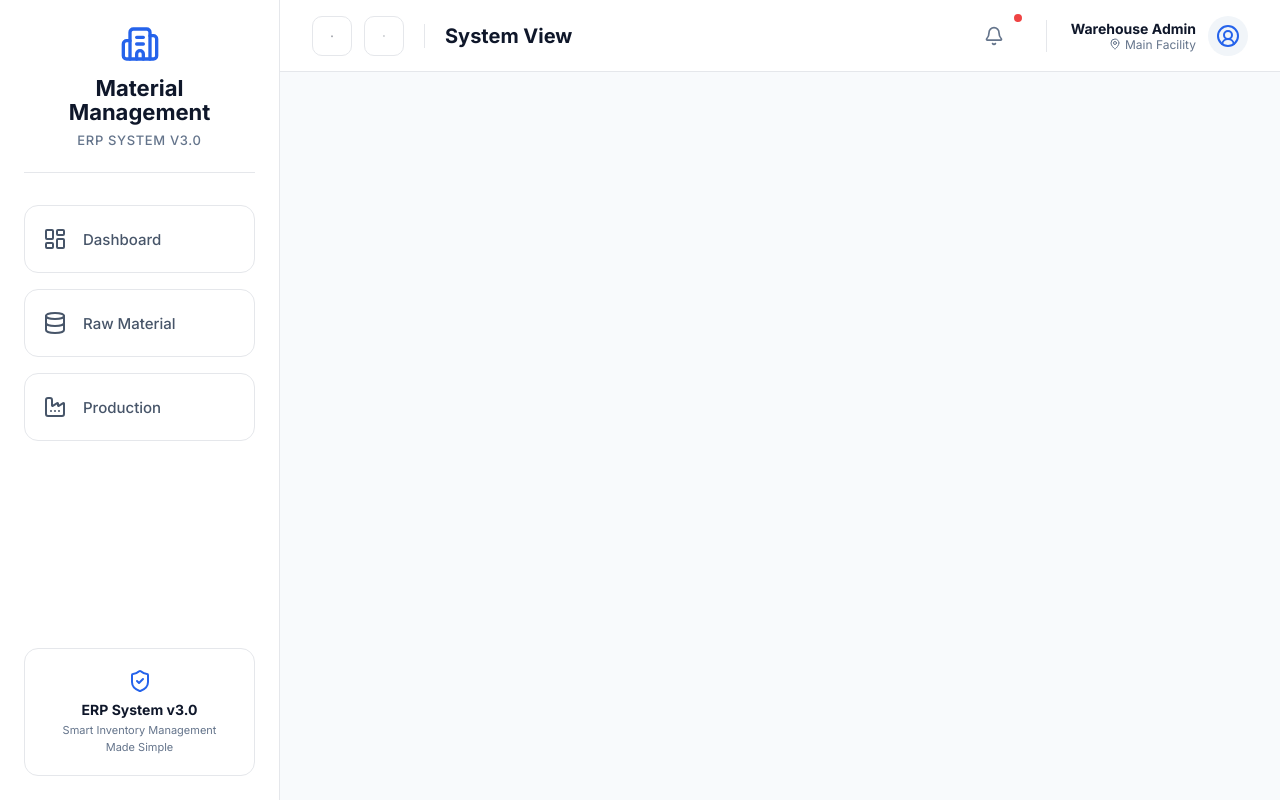
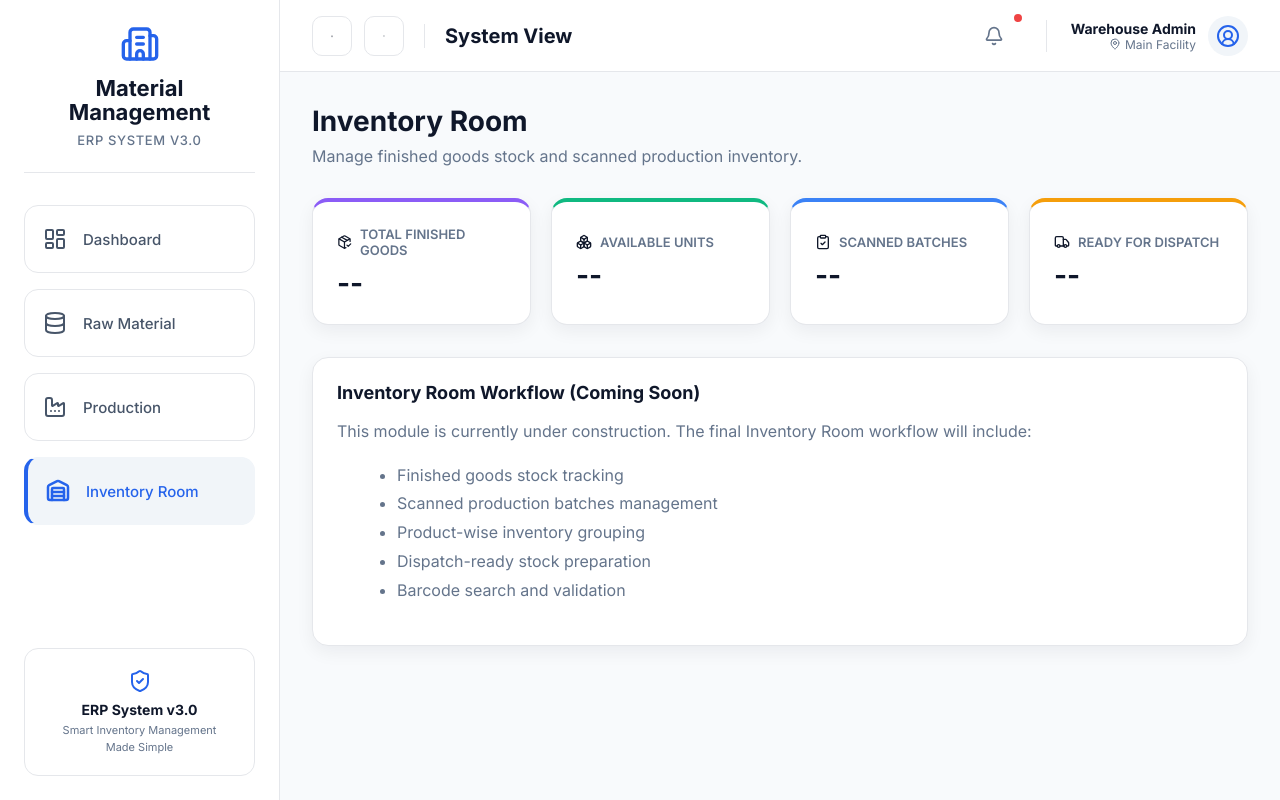
Before and after one commit to velmora1010/Material-Management, a React (Vite) app: page /inventory-room in a window 1280 px wide. Built offline with nearby package versions, Linux system fonts and the light colour scheme.

Commit message:
Fix deployment build errors

```diff
--- a/src/App.tsx
+++ b/src/App.tsx
@@ -1,6 +1,6 @@
 import { useEffect, useState } from 'react';
 import { BrowserRouter as Router, Routes, Route, Link, useLocation } from 'react-router-dom';
-import { LayoutDashboard, Database, Factory, Building2, ShieldCheck } from 'lucide-react';
+import { LayoutDashboard, Database, Factory, Building2, ShieldCheck, Warehouse } from 'lucide-react';
 import { seedDatabase } from './db/db';
 
 import GlobalHeader from './components/GlobalHeader';
@@ -22,12 +22,15 @@ import ProductionDashboard from './pages/Production/ProductionDashboard';
 import NewProductionBatch from './pages/Production/NewProductionBatch';
 import ProductionBatchDetail from './pages/Production/ProductionBatchDetail';
 
+import InventoryRoom from './pages/InventoryRoom';
+
 const Sidebar = () => {
   const location = useLocation();
   const routes = [
     { name: 'Dashboard', path: '/', icon: LayoutDashboard },
     { name: 'Raw Material', path: '/raw-material', icon: Database },
-    { name: 'Production', path: '/production', icon: Factory }
+    { name: 'Production', path: '/production', icon: Factory },
+    { name: 'Inventory Room', path: '/inventory-room', icon: Warehouse }
   ];
 
   const isModuleActive = (routePath: string) => {
@@ -123,6 +126,8 @@ const App = () => {
               <Route path="/production" element={<ProductionDashboard />} />
               <Route path="/production/new-batch" element={<NewProductionBatch />} />
               <Route path="/production/batch/:id" element={<ProductionBatchDetail />} />
+
+              <Route path="/inventory-room" element={<InventoryRoom />} />
             </Routes>
           </div>
         </main>
--- /dev/null
+++ b/src/pages/InventoryRoom.tsx
@@ -0,0 +1,64 @@
+import { PackageCheck, Boxes, ClipboardCheck, Truck } from 'lucide-react';
+
+const InventoryRoom = () => {
+  return (
+    <div className="page" style={{ paddingBottom: '64px' }}>
+      <div className="page-header" style={{ marginBottom: '32px' }}>
+        <div>
+          <h1 style={{ fontSize: '28px', margin: '0 0 8px 0' }}>Inventory Room</h1>
+          <p style={{ color: 'var(--text-muted)', margin: 0 }}>Manage finished goods stock and scanned production inventory.</p>
+        </div>
+      </div>
+
+      <div className="grid grid-4" style={{ marginBottom: '32px' }}>
+        <div className="page-card" style={{ borderTop: '4px solid #8b5cf6', display: 'flex', flexDirection: 'column', justifyContent: 'center' }}>
+          <div style={{ display: 'flex', alignItems: 'center', gap: '8px', marginBottom: '8px' }}>
+            <PackageCheck size={16} color="#8b5cf6" />
+            <span style={{ color: 'var(--text-muted)', fontSize: '13px', fontWeight: 600, textTransform: 'uppercase' }}>Total Finished Goods</span>
+          </div>
+          <div style={{ fontSize: '28px', fontWeight: 'bold', color: 'var(--text-primary)' }}>--</div>
+        </div>
+
+        <div className="page-card" style={{ borderTop: '4px solid #10b981', display: 'flex', flexDirection: 'column', justifyContent: 'center' }}>
+          <div style={{ display: 'flex', alignItems: 'center', gap: '8px', marginBottom: '8px' }}>
+            <Boxes size={16} color="#10b981" />
+            <span style={{ color: 'var(--text-muted)', fontSize: '13px', fontWeight: 600, textTransform: 'uppercase' }}>Available Units</span>
+          </div>
+          <div style={{ fontSize: '28px', fontWeight: 'bold', color: 'var(--text-primary)' }}>--</div>
+        </div>
+
+        <div className="page-card" style={{ borderTop: '4px solid #3b82f6', display: 'flex', flexDirection: 'column', justifyContent: 'center' }}>
+          <div style={{ display: 'flex', alignItems: 'center', gap: '8px', marginBottom: '8px' }}>
+            <ClipboardCheck size={16} color="#3b82f6" />
+            <span style={{ color: 'var(--text-muted)', fontSize: '13px', fontWeight: 600, textTransform: 'uppercase' }}>Scanned Batches</span>
+          </div>
+          <div style={{ fontSize: '28px', fontWeight: 'bold', color: 'var(--text-primary)' }}>--</div>
+        </div>
+
+        <div className="page-card" style={{ borderTop: '4px solid #f59e0b', display: 'flex', flexDirection: 'column', justifyContent: 'center' }}>
+          <div style={{ display: 'flex', alignItems: 'center', gap: '8px', marginBottom: '8px' }}>
+            <Truck size={16} color="#f59e0b" />
+            <span style={{ color: 'var(--text-muted)', fontSize: '13px', fontWeight: 600, textTransform: 'uppercase' }}>Ready for Dispatch</span>
+          </div>
+          <div style={{ fontSize: '28px', fontWeight: 'bold', color: 'var(--text-primary)' }}>--</div>
+        </div>
+      </div>
+
+      <div className="page-card">
+        <h2 style={{ fontSize: '18px', marginTop: 0, marginBottom: '16px' }}>Inventory Room Workflow (Coming Soon)</h2>
+        <p style={{ color: 'var(--text-muted)', lineHeight: '1.6' }}>
+          This module is currently under construction. The final Inventory Room workflow will include:
+        </p>
+        <ul style={{ color: 'var(--text-muted)', lineHeight: '1.8', marginLeft: '20px', marginTop: '12px' }}>
+          <li>Finished goods stock tracking</li>
+          <li>Scanned production batches management</li>
+          <li>Product-wise inventory grouping</li>
+          <li>Dispatch-ready stock preparation</li>
+          <li>Barcode search and validation</li>
+        </ul>
+      </div>
+    </div>
+  );
+};
+
+export default InventoryRoom;
```
